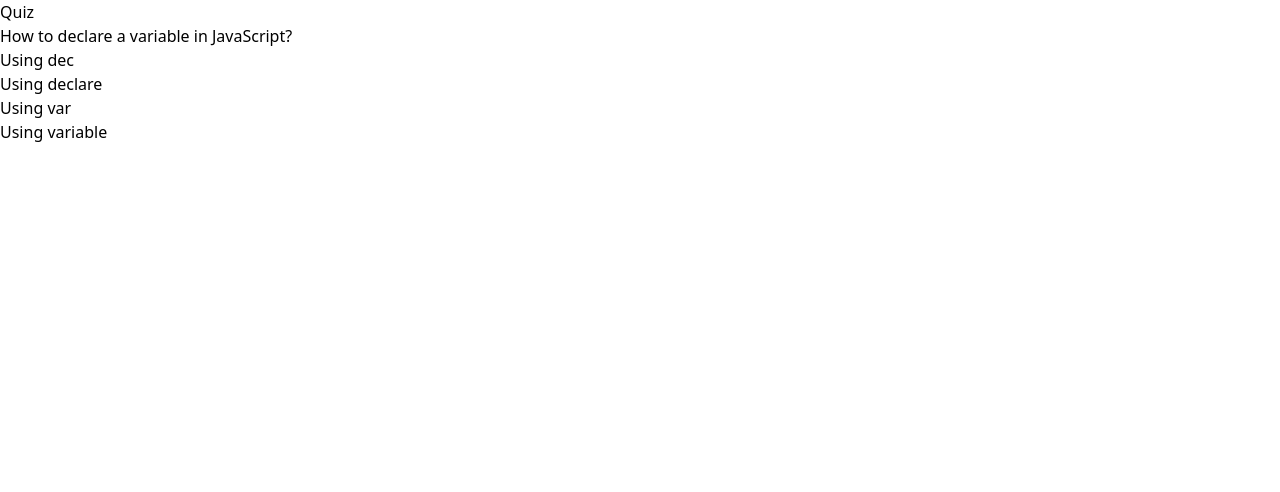
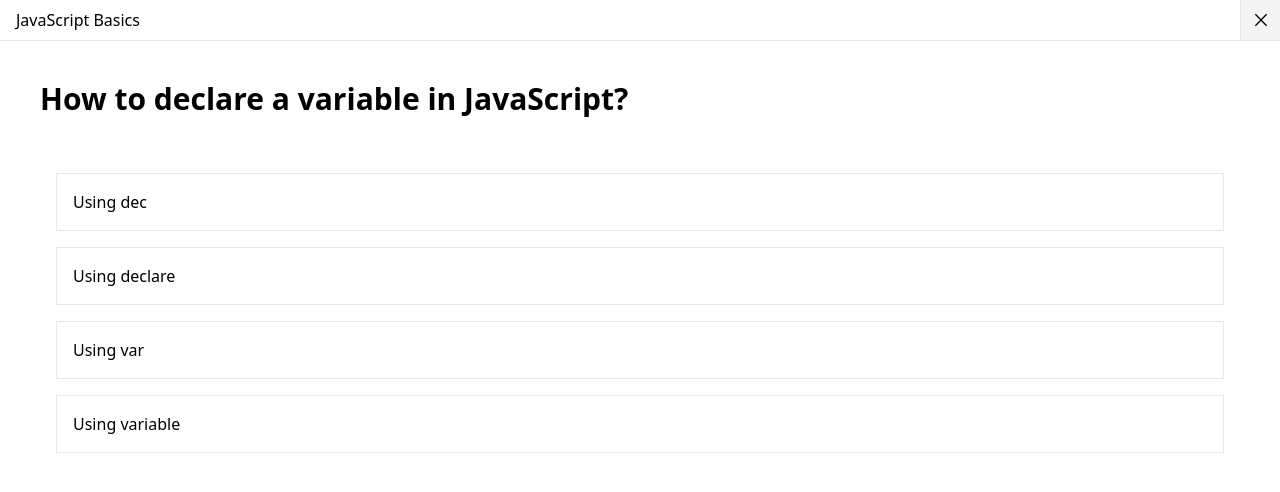
Before and after one commit to proverbed/quiz-app, a React (Vite) app: page /quiz/test in a window 1280 px wide. Shown: the top 492 px of the page. Built offline with nearby package versions, Linux system fonts and the light colour scheme.

Commit message:
Select the answer

```diff
--- a/package.json
+++ b/package.json
@@ -12,6 +12,7 @@
   "dependencies": {
     "react": "^18.3.1",
     "react-dom": "^18.3.1",
+    "react-icons": "^5.3.0",
     "react-router-dom": "^6.27.0"
   },
   "devDependencies": {
--- a/src/pages/Quiz.tsx
+++ b/src/pages/Quiz.tsx
@@ -1,22 +1,35 @@
 import { useEffect, useState } from "react";
-import { useParams } from "react-router-dom";
+import { Link, useParams } from "react-router-dom";
+import { RiCloseLargeFill } from "react-icons/ri";
 
 const data = {
-  test: [
+  test: {
+    info: {
+        name: "JavaScript Basics"
+    },
+    quiz: [
         {
           question: "How to declare a variable in JavaScript?",
           answer: [
             {
               answer: "Using dec",
+              correct: true,
+              selected: false,
             },
             {
               answer: "Using declare",
+              correct: true,
+              selected: false,
             },
             {
               answer: "Using var",
+              correct: true,
+              selected: false,
             },
             {
               answer: "Using variable",
+              correct: true,
+              selected: false,
             },
           ],
         },
@@ -54,26 +67,32 @@ const data = {
             },
           ],
         },
-  ],
-  another: [
+      ]
+  },
+  another: {
+    info: {
+        name: "Another JavaScript Basics"
+    },
+    quiz: [
         {
-      question: "Which of the following definitions best describes a string?",
+          question: "Which method converts JSON data to a JavaScript object?",
           answer: [
             {
-          answer: "A sequence of digits",
+              answer: "JSON.parse()",
             },
             {
-          answer: "A sequence of emoticons",
+              answer: "JSON.fromString()",
             },
             {
-          answer: "A sequence of Boolean values",
+              answer: "JSON.toObject()",
             },
             {
-          answer: "A sequence of textual characters",
+              answer: "JSON.stringify()",
             },
           ],
         },
-  ],
+      ]
+  },
 };
 
 type QuizParams = {
@@ -82,27 +101,59 @@ type QuizParams = {
 
 const Quiz = () => {
   const [quizData, setQuizData] = useState([]);
+  const [info, setInfo] = useState();
   const [qIndex, setIndex] = useState(0);
   const { id = "" } = useParams<QuizParams>();
 
   useEffect(() => {
-
     if (id in data) {
-      setQuizData(data[id]);
+      setQuizData(data[id].quiz);
+      setInfo(data[id].info.name)
     }
   }, [id]);
   return (
     <>
-      <h1>Quiz</h1>
+      <div className="flex justify-between flex-row w-full border-b">
+        <div>
+            <div className="flex h-full pl-4 items-center">
+                {info}
+            </div>
+        </div>
+        <div className="bg-gray-100 w-10 h-10 border-l">
+            <div className="flex w-full h-full items-center justify-center"><Link to='/'><RiCloseLargeFill /></Link></div>
+        </div>
+      </div>
 
-      <div>{quizData[qIndex] && quizData[qIndex].question}</div>
+      <div className="md:p-10 p-4">
+        <div className="md:pb-10 pb-4 text-3xl font-bold">
+          {quizData[qIndex] && quizData[qIndex].question}
+        </div>
+        <div>
+          <ol >
+            {quizData[qIndex] &&
+              quizData[qIndex].answer.map((item, idx) => (
+                <li key={item.answer} className={item.selected ? 'm-4 bg-gray-300 border-b border': 'm-4 border-b border'}>
+                    <button className="hover:bg-gray-100 p-4 rounded-md w-full h-full flex " onClick={() => {
+                      let newQuizData = [...quizData];
+                      newQuizData[qIndex].answer = setSelected(newQuizData[qIndex].answer, idx);
 
-        <div>
-            <ol>
-                {quizData[qIndex] && quizData[qIndex].answer.map(
-                  item => (<li key={item.answer}>{item.answer}</li>)
-                )}
+                      function setSelected(arr, index) {
+                        let arrCopy = [...arr].map(x=>{
+                          x.selected = false;
+                          return x;
+                        });
+                        arrCopy[index].selected = true;
+                        return arrCopy;
+                      }
+
+                      setQuizData(newQuizData);
+                    }}>
+                    {item.answer}
+                    </button>
+                </li>
+              ))}
           </ol>
+        </div>
       </div>
     </>
   );
```
Also changed, not shown: 1 other file (tests, documents, lock files or other folders). Lines whose indentation alone changed are shown as unchanged.
